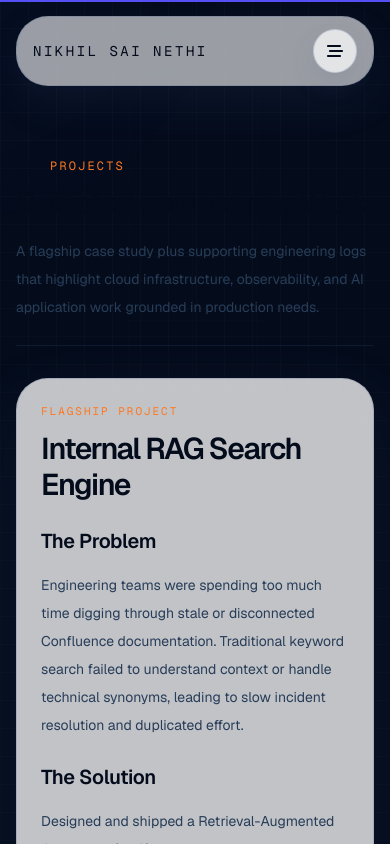
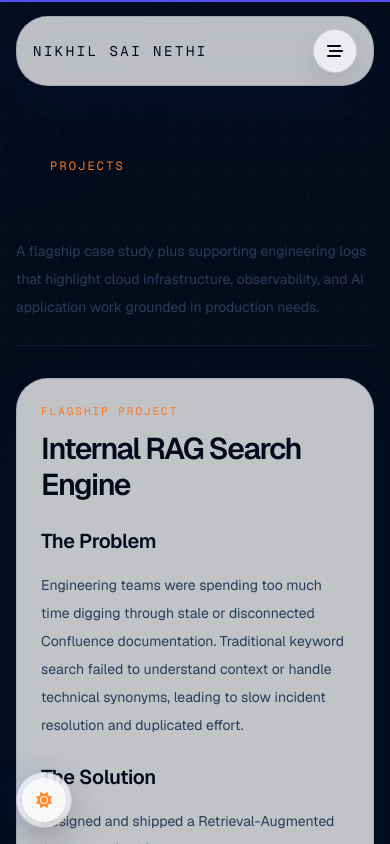
Before and after one commit to nikhilsainethi/nikhil-sai-nethi-portfolio, a Next.js app: page /projects in a window 390 px wide. Shown: the top 844 px of the page. Built offline with nearby package versions, Linux system fonts and the light colour scheme.

Commit message:
Add manual light and dark theme toggle

```diff
--- a/app/globals.css
+++ b/app/globals.css
@@ -15,6 +15,55 @@
   --warm-accent: #ff7820;
   --warm-accent-strong: #e0630c;
   --shadow-card: 0 24px 58px rgba(10, 35, 90, 0.18);
+  --bg-glow-1: rgba(180, 208, 255, 0.88);
+  --bg-glow-2: rgba(145, 175, 255, 0.72);
+  --bg-glow-3: rgba(255, 215, 120, 0.42);
+  --bg-gradient-start: #c8d8f4;
+  --bg-gradient-mid: #c2d0f0;
+  --bg-gradient-end: #c8d8f4;
+  --mobile-bg-glow-1: rgba(186, 210, 255, 0.74);
+  --mobile-bg-glow-2: rgba(164, 182, 255, 0.5);
+  --mobile-bg-glow-3: rgba(255, 215, 120, 0.28);
+  --mobile-bg-gradient-start: #d4def1;
+  --mobile-bg-gradient-mid: #ccd8ef;
+  --mobile-bg-gradient-end: #d4def1;
+  --grid-line: rgba(255, 255, 255, 0.18);
+  --card-hover-fill: color-mix(in srgb, var(--surface-strong) 96%, white);
+  --theme-toggle-shadow: 0 18px 40px rgba(27, 43, 74, 0.16);
+  --theme-toggle-inset: inset 0 1px 0 rgba(255, 255, 255, 0.32);
+}
+
+html[data-theme="dark"] {
+  color-scheme: dark;
+  --background: #08111f;
+  --foreground: #edf3ff;
+  --muted: #9fb2d0;
+  --surface: rgba(14, 23, 40, 0.76);
+  --surface-strong: rgba(10, 18, 34, 0.88);
+  --surface-soft: rgba(17, 28, 50, 0.96);
+  --border: rgba(158, 182, 224, 0.18);
+  --accent: #8f8aff;
+  --accent-strong: #7a74ff;
+  --accent-soft: rgba(143, 138, 255, 0.16);
+  --warm-accent: #ff8b3f;
+  --warm-accent-strong: #ffa05a;
+  --shadow-card: 0 26px 60px rgba(0, 0, 0, 0.36);
+  --bg-glow-1: rgba(70, 110, 198, 0.22);
+  --bg-glow-2: rgba(96, 81, 216, 0.18);
+  --bg-glow-3: rgba(255, 138, 61, 0.12);
+  --bg-gradient-start: #0b1526;
+  --bg-gradient-mid: #09111f;
+  --bg-gradient-end: #0d182a;
+  --mobile-bg-glow-1: rgba(70, 110, 198, 0.18);
+  --mobile-bg-glow-2: rgba(109, 98, 229, 0.14);
+  --mobile-bg-glow-3: rgba(255, 138, 61, 0.09);
+  --mobile-bg-gradient-start: #0b1526;
+  --mobile-bg-gradient-mid: #09111f;
+  --mobile-bg-gradient-end: #0d182a;
+  --grid-line: rgba(255, 255, 255, 0.06);
+  --card-hover-fill: color-mix(in srgb, var(--surface-soft) 92%, black);
+  --theme-toggle-shadow: 0 20px 40px rgba(0, 0, 0, 0.32);
+  --theme-toggle-inset: inset 0 1px 0 rgba(255, 255, 255, 0.08);
 }
 
 
@@ -49,19 +98,33 @@ body {
   color: var(--foreground);
   font-family: var(--font-geist-sans), system-ui, sans-serif;
   background-image:
-    radial-gradient(circle at 8% 15%, rgba(180, 208, 255, 0.88), transparent 20rem),
-    radial-gradient(circle at 85% 8%, rgba(145, 175, 255, 0.72), transparent 26rem),
-    radial-gradient(circle at 18% 72%, rgba(255, 215, 120, 0.42), transparent 20rem),
-    linear-gradient(180deg, #c8d8f4 0%, #c2d0f0 48%, #c8d8f4 100%);
+    radial-gradient(circle at 8% 15%, var(--bg-glow-1), transparent 20rem),
+    radial-gradient(circle at 85% 8%, var(--bg-glow-2), transparent 26rem),
+    radial-gradient(circle at 18% 72%, var(--bg-glow-3), transparent 20rem),
+    linear-gradient(
+      180deg,
+      var(--bg-gradient-start) 0%,
+      var(--bg-gradient-mid) 48%,
+      var(--bg-gradient-end) 100%
+    );
+  transition:
+    background-color 220ms ease,
+    color 220ms ease,
+    background-image 320ms ease;
 }
 
 @media (max-width: 639px) {
   body {
     background-image:
-      radial-gradient(circle at 8% 14%, rgba(186, 210, 255, 0.74), transparent 12rem),
-      radial-gradient(circle at 84% 7%, rgba(164, 182, 255, 0.5), transparent 13rem),
-      radial-gradient(circle at 16% 76%, rgba(255, 215, 120, 0.28), transparent 12rem),
-      linear-gradient(180deg, #d4def1 0%, #ccd8ef 48%, #d4def1 100%);
+      radial-gradient(circle at 8% 14%, var(--mobile-bg-glow-1), transparent 12rem),
+      radial-gradient(circle at 84% 7%, var(--mobile-bg-glow-2), transparent 13rem),
+      radial-gradient(circle at 16% 76%, var(--mobile-bg-glow-3), transparent 12rem),
+      linear-gradient(
+        180deg,
+        var(--mobile-bg-gradient-start) 0%,
+        var(--mobile-bg-gradient-mid) 48%,
+        var(--mobile-bg-gradient-end) 100%
+      );
   }
 
   .glass-panel {
@@ -171,8 +234,8 @@ a {
 .card-hover:hover,
 .card-hover:focus-within {
   transform: translateY(-4px);
-  box-shadow: 0 32px 72px rgba(10, 35, 90, 0.20);
-  background: color-mix(in srgb, var(--surface-strong) 96%, white);
+  box-shadow: 0 32px 72px color-mix(in srgb, var(--foreground) 16%, transparent);
+  background: var(--card-hover-fill);
 }
 
 /* ── Accent gradient text ── */
@@ -196,8 +259,8 @@ a {
   pointer-events: none;
   opacity: 0.14;
   background-image:
-    linear-gradient(rgba(255, 255, 255, 0.18) 1px, transparent 1px),
-    linear-gradient(90deg, rgba(255, 255, 255, 0.18) 1px, transparent 1px);
+    linear-gradient(var(--grid-line) 1px, transparent 1px),
+    linear-gradient(90deg, var(--grid-line) 1px, transparent 1px);
   background-size: 1.75rem 1.75rem;
   mask-image: linear-gradient(180deg, rgba(0, 0, 0, 0.7), transparent 90%);
 }
@@ -219,6 +282,98 @@ a {
   to   { clip-path: inset(0 0 0 0 round 1.4rem); }
 }
 
+.theme-toggle {
+  isolation: isolate;
+  background: color-mix(in srgb, var(--surface-strong) 84%, transparent);
+  border: 1px solid color-mix(in srgb, var(--border) 92%, transparent);
+  box-shadow: var(--theme-toggle-shadow);
+  backdrop-filter: blur(22px);
+  transition:
+    transform 220ms ease,
+    border-color 220ms ease,
+    background-color 220ms ease,
+    box-shadow 220ms ease;
+}
+
+.theme-toggle:hover,
+.theme-toggle:focus-visible {
+  transform: translateY(-2px) scale(1.02);
+  border-color: color-mix(in srgb, var(--accent) 42%, var(--border));
+}
+
+.theme-toggle__glow {
+  position: absolute;
+  inset: -0.1rem;
+  z-index: -1;
+  border-radius: inherit;
+  background:
+    radial-gradient(circle at 35% 30%, color-mix(in srgb, var(--accent) 52%, transparent), transparent 58%),
+    radial-gradient(circle at 72% 72%, color-mix(in srgb, var(--warm-accent) 40%, transparent), transparent 50%);
+  opacity: 0.3;
+  filter: blur(16px);
+  transition:
+    opacity 240ms ease,
+    transform 320ms ease;
+}
+
+.theme-toggle:hover .theme-toggle__glow,
+.theme-toggle:focus-visible .theme-toggle__glow {
+  opacity: 0.48;
+  transform: scale(1.08);
+}
+
+.theme-toggle__core {
+  position: relative;
+  display: inline-flex;
+  height: 2.75rem;
+  width: 2.75rem;
+  align-items: center;
+  justify-content: center;
+  overflow: hidden;
+  border-radius: 9999px;
+  background: color-mix(in srgb, var(--surface) 94%, transparent);
+  box-shadow:
+    var(--theme-toggle-inset),
+    0 10px 24px color-mix(in srgb, var(--foreground) 12%, transparent);
+  color: var(--foreground);
+}
+
+.theme-toggle__icon {
+  position: absolute;
+  transition:
+    transform 260ms cubic-bezier(0.16, 1, 0.3, 1),
+    opacity 220ms ease,
+    color 220ms ease;
+}
+
+.theme-toggle__icon--sun {
+  color: color-mix(in srgb, var(--warm-accent) 82%, #ffd77b);
+}
+
+.theme-toggle__icon--moon {
+  color: color-mix(in srgb, var(--accent) 72%, #dde1ff);
+}
+
+.theme-toggle[data-theme="light"] .theme-toggle__icon--sun {
+  opacity: 1;
+  transform: rotate(0deg) scale(1);
+}
+
+.theme-toggle[data-theme="light"] .theme-toggle__icon--moon {
+  opacity: 0;
+  transform: rotate(32deg) scale(0.5);
+}
+
+.theme-toggle[data-theme="dark"] .theme-toggle__icon--sun {
+  opacity: 0;
+  transform: rotate(-32deg) scale(0.5);
+}
+
+.theme-toggle[data-theme="dark"] .theme-toggle__icon--moon {
+  opacity: 1;
+  transform: rotate(0deg) scale(1);
+}
+
 /* ── Reduced motion ── */
 @media (prefers-reduced-motion: reduce) {
   html {
@@ -229,7 +384,10 @@ a {
   .card-hover,
   .link-underline::after,
   .shimmer-card::after,
-  img {
+  img,
+  .theme-toggle,
+  .theme-toggle__glow,
+  .theme-toggle__icon {
     transition: none;
     animation: none;
   }
--- a/app/layout.tsx
+++ b/app/layout.tsx
@@ -1,6 +1,7 @@
 import type { Metadata } from "next";
 import { Geist, Geist_Mono } from "next/font/google";
 import { siteDescription, siteTitle, siteUrl } from "@/lib/site";
+import { ThemeToggle } from "@/components/portfolio/ThemeToggle";
 import { CursorSpotlight } from "@/components/portfolio/CursorSpotlight";
 import { CustomCursor } from "@/components/portfolio/CustomCursor";
 import { Header } from "@/components/portfolio/Header";
@@ -8,6 +9,7 @@ import { HeroAnimation } from "@/components/portfolio/HeroAnimation";
 import { PageIntro } from "@/components/portfolio/PageIntro";
 import { ScrollProgress } from "@/components/portfolio/ScrollProgress";
 import { SiteFooter } from "@/components/portfolio/SiteFooter";
+import { defaultThemeMode, getThemeInitializationScript } from "@/lib/theme";
 import "./globals.css";
 
 const geistSans = Geist({
@@ -55,10 +57,15 @@ export default function RootLayout({
 }>) {
   return (
     <html
+      data-theme={defaultThemeMode}
       lang="en"
+      suppressHydrationWarning
       className={`${geistSans.variable} ${geistMono.variable} h-full antialiased`}
     >
       <body className="min-h-full flex flex-col bg-background text-foreground">
+        <script
+          dangerouslySetInnerHTML={{ __html: getThemeInitializationScript() }}
+        />
         <PageIntro />
         <ScrollProgress />
         <CustomCursor />
@@ -75,6 +82,7 @@ export default function RootLayout({
             </div>
           </div>
         </div>
+        <ThemeToggle />
       </body>
     </html>
   );
--- a/components/portfolio/Contact.tsx
+++ b/components/portfolio/Contact.tsx
@@ -38,7 +38,7 @@ export function Contact() {
           <a
             key={link.label}
             aria-label={link.value}
-            className="card-hover glass-panel rounded-[1.8rem] border border-white/75 p-6 shadow-[0_22px_48px_rgba(82,101,142,0.11)] focus-visible:outline focus-visible:outline-2 focus-visible:outline-offset-2 focus-visible:outline-accent"
+            className="card-hover glass-panel rounded-[1.8rem] border border-border/80 p-6 shadow-[var(--shadow-card)] focus-visible:outline focus-visible:outline-2 focus-visible:outline-offset-2 focus-visible:outline-accent"
             href={link.href}
             rel={link.href.startsWith("http") ? "noreferrer" : undefined}
             target={link.href.startsWith("http") ? "_blank" : undefined}
--- a/components/portfolio/ExperienceTimeline.tsx
+++ b/components/portfolio/ExperienceTimeline.tsx
@@ -81,10 +81,10 @@ export function ExperienceTimeline() {
               </span>
             ) : (
               /* Past roles: hollow ring */
-              <span className="absolute -left-[2.18rem] top-7 h-4 w-4 rounded-full border-2 border-accent/40 bg-white shadow-[0_4px_10px_rgba(94,116,160,0.12)]" />
+              <span className="absolute -left-[2.18rem] top-7 h-4 w-4 rounded-full border-2 border-accent/40 bg-surface-strong shadow-[0_4px_10px_color-mix(in_srgb,var(--foreground)_12%,transparent)]" />
             )}
             <Reveal delay={index * 0.06}>
-              <article className="card-hover glass-panel rounded-[2rem] border border-white/70 p-6 shadow-[0_24px_60px_rgba(71,94,136,0.12)] sm:p-7">
+              <article className="card-hover glass-panel rounded-[2rem] border border-border/80 p-6 shadow-[var(--shadow-card)] sm:p-7">
                 <div className="flex flex-col gap-5 lg:flex-row lg:items-start lg:justify-between">
                   <div className="flex items-start gap-4">
                     <IdentityMark
--- a/components/portfolio/Header.tsx
+++ b/components/portfolio/Header.tsx
@@ -28,7 +28,7 @@ export function Header() {
 
   return (
     <header className="sticky top-0 z-50 pt-4 sm:pt-6">
-      <div className="mx-auto w-full max-w-6xl rounded-[2rem] border border-white/70 bg-white/60 px-4 py-3 shadow-[0_18px_40px_rgba(73,92,136,0.12)] backdrop-blur-xl sm:px-6 lg:rounded-full">
+      <div className="mx-auto w-full max-w-6xl rounded-[2rem] border border-border/80 bg-surface-strong/80 px-4 py-3 shadow-[var(--shadow-card)] backdrop-blur-xl sm:px-6 lg:rounded-full">
         <div className="grid gap-3 lg:grid-cols-[auto_minmax(0,1fr)_auto] lg:items-center lg:gap-5">
           <div className="flex items-center justify-between gap-4 lg:justify-start">
             <Link
@@ -43,7 +43,7 @@ export function Header() {
               aria-controls="site-nav-panel"
               aria-expanded={menuOpen}
               aria-label={menuOpen ? "Close navigation menu" : "Open navigation menu"}
-              className="inline-flex h-11 w-11 items-center justify-center rounded-full border border-white/80 bg-white/72 text-foreground shadow-[0_12px_28px_rgba(73,92,136,0.12)] transition-all hover:text-accent focus-visible:outline focus-visible:outline-2 focus-visible:outline-offset-2 focus-visible:outline-accent lg:hidden"
+              className="inline-flex h-11 w-11 items-center justify-center rounded-full border border-border/80 bg-surface text-foreground shadow-[0_12px_28px_color-mix(in_srgb,var(--foreground)_10%,transparent)] transition-all hover:text-accent focus-visible:outline focus-visible:outline-2 focus-visible:outline-offset-2 focus-visible:outline-accent lg:hidden"
               onClick={() => setMenuOpen((value) => !value)}
               type="button"
             >
@@ -59,7 +59,7 @@ export function Header() {
           >
             <div className="min-h-0 overflow-hidden lg:contents">
               <nav aria-label="Primary" className="overflow-hidden pt-1 lg:min-w-0 lg:pt-0">
-                <ul className="flex flex-col gap-2 rounded-[1.6rem] bg-white/60 p-2 text-sm text-muted shadow-[inset_0_0_0_1px_rgba(109,130,170,0.12)] sm:flex-row sm:flex-wrap sm:justify-center lg:justify-center lg:rounded-full lg:bg-white/55 lg:px-2 lg:py-1">
+                <ul className="flex flex-col gap-2 rounded-[1.6rem] bg-surface p-2 text-sm text-muted shadow-[inset_0_0_0_1px_color-mix(in_srgb,var(--border)_96%,transparent)] sm:flex-row sm:flex-wrap sm:justify-center lg:justify-center lg:rounded-full lg:bg-surface lg:px-2 lg:py-1">
                   {primaryNavItems.map((item) => {
                     const isActive = pathname === item.href;
 
--- a/components/portfolio/IdentityMark.tsx
+++ b/components/portfolio/IdentityMark.tsx
@@ -16,7 +16,7 @@ export function IdentityMark({
   className = "",
   imageClassName = "",
 }: IdentityMarkProps) {
-  const tileClassName = `flex shrink-0 items-center justify-center overflow-hidden rounded-[0.9rem] border border-border bg-white shadow-sm ${className}`.trim();
+  const tileClassName = `flex shrink-0 items-center justify-center overflow-hidden rounded-[0.9rem] border border-border bg-surface-strong shadow-sm ${className}`.trim();
 
   if (logoPath) {
     return (
--- a/components/portfolio/Projects.tsx
+++ b/components/portfolio/Projects.tsx
@@ -49,7 +49,7 @@ export function Projects() {
       />
 
       <Reveal>
-        <article className="card-hover glass-panel rounded-[2rem] border border-white/70 p-6 shadow-[0_26px_70px_rgba(72,94,138,0.12)] sm:p-8">
+        <article className="card-hover glass-panel rounded-[2rem] border border-border/80 p-6 shadow-[var(--shadow-card)] sm:p-8">
           <div className="grid gap-10 lg:grid-cols-[1.05fr_0.95fr]">
             <div className="space-y-6">
               <div className="space-y-3">
@@ -121,13 +121,13 @@ export function Projects() {
             </div>
 
             <div className="space-y-4">
-              <div className="rounded-[1.4rem] border border-white/80 bg-white/70 p-6 shadow-[0_18px_40px_rgba(83,102,140,0.1)]">
+              <div className="rounded-[1.4rem] border border-border/80 bg-surface-strong p-6 shadow-[0_18px_40px_color-mix(in_srgb,var(--foreground)_10%,transparent)]">
                 <p className="mono-label text-[11px] text-accent">System Highlights</p>
                 <div className="mt-5 space-y-4">
                   {systemHighlights.map((item) => (
                     <div
                       key={item.label}
-                      className="rounded-[1rem] border border-border/70 bg-white/80 px-4 py-4"
+                      className="rounded-[1rem] border border-border/70 bg-surface px-4 py-4"
                     >
                       <p className="font-mono text-[11px] uppercase tracking-[0.18em] text-muted">
                         {item.label}
@@ -140,10 +140,10 @@ export function Projects() {
                 </div>
               </div>
 
-              <div className="rounded-[1.4rem] border border-white/80 bg-white/70 p-6 shadow-[0_18px_40px_rgba(83,102,140,0.1)]">
+              <div className="rounded-[1.4rem] border border-border/80 bg-surface-strong p-6 shadow-[0_18px_40px_color-mix(in_srgb,var(--foreground)_10%,transparent)]">
                 <p className="mono-label text-[11px] text-muted">Why It Worked</p>
                 <div className="mt-4 grid gap-4 sm:grid-cols-2">
-                  <div className="rounded-[1rem] border border-border/70 bg-white/80 px-4 py-4">
+                  <div className="rounded-[1rem] border border-border/70 bg-surface px-4 py-4">
                     <p className="text-2xl font-semibold tracking-[-0.04em] text-foreground">
                       ~45%
                     </p>
@@ -151,7 +151,7 @@ export function Projects() {
                       Faster retrieval after ranking and latency optimization.
                     </p>
                   </div>
-                  <div className="rounded-[1rem] border border-border/70 bg-white/80 px-4 py-4">
+                  <div className="rounded-[1rem] border border-border/70 bg-surface px-4 py-4">
                     <p className="text-2xl font-semibold tracking-[-0.04em] text-foreground">
                       Grounded
                     </p>
@@ -169,7 +169,7 @@ export function Projects() {
       <StaggerChildren className="mt-8 grid gap-4 lg:grid-cols-3" stagger={0.12}>
         {supportingLogs.map((item) => (
           <StaggerItem key={item.title}>
-            <article className="card-hover glass-panel rounded-[1.8rem] border border-white/70 p-5 shadow-[0_20px_44px_rgba(82,101,142,0.1)]">
+            <article className="card-hover glass-panel rounded-[1.8rem] border border-border/80 p-5 shadow-[0_20px_44px_color-mix(in_srgb,var(--foreground)_10%,transparent)]">
               <p className="mono-label text-[11px] text-[var(--warm-accent)]">
                 Engineering Log
               </p>
--- a/components/portfolio/SiteFooter.tsx
+++ b/components/portfolio/SiteFooter.tsx
@@ -38,7 +38,7 @@ export function SiteFooter() {
                 <a
                   key={link.label}
                   aria-label={link.label}
-                  className="flex h-9 w-9 items-center justify-center rounded-full border border-border bg-white/65 text-muted transition-all hover:-translate-y-0.5 hover:border-accent/40 hover:text-accent focus-visible:outline focus-visible:outline-2 focus-visible:outline-offset-2 focus-visible:outline-accent"
+                  className="flex h-9 w-9 items-center justify-center rounded-full border border-border bg-surface text-muted transition-all hover:-translate-y-0.5 hover:border-accent/40 hover:text-accent focus-visible:outline focus-visible:outline-2 focus-visible:outline-offset-2 focus-visible:outline-accent"
                   href={link.href}
                   rel={link.href.startsWith("http") ? "noreferrer" : undefined}
                   target={link.href.startsWith("http") ? "_blank" : undefined}
--- a/components/portfolio/Skills.tsx
+++ b/components/portfolio/Skills.tsx
@@ -126,10 +126,10 @@ export function Skills() {
           return (
             <StaggerItem key={group.title}>
             <div
-              className="card-hover glass-panel flex min-h-0 flex-col rounded-[1.75rem] border border-white/75 p-5 shadow-[0_18px_42px_rgba(82,101,142,0.10)] sm:min-h-[18rem] sm:rounded-[2rem] sm:p-6 sm:shadow-[0_22px_54px_rgba(82,101,142,0.11)]"
+              className="card-hover glass-panel flex min-h-0 flex-col rounded-[1.75rem] border border-border/80 p-5 shadow-[var(--shadow-card)] sm:min-h-[18rem] sm:rounded-[2rem] sm:p-6"
             >
               <div className="flex items-start gap-3">
-                <div className="flex h-11 w-11 shrink-0 items-center justify-center rounded-full border border-white/85 bg-white/80 text-accent shadow-[0_10px_24px_rgba(88,107,144,0.12)] sm:h-12 sm:w-12">
+                <div className="flex h-11 w-11 shrink-0 items-center justify-center rounded-full border border-border/80 bg-surface-strong text-accent shadow-[0_10px_24px_color-mix(in_srgb,var(--foreground)_12%,transparent)] sm:h-12 sm:w-12">
                   <Icon size={17} />
                 </div>
                 <div className="space-y-1">
@@ -148,7 +148,7 @@ export function Skills() {
                   return (
                     <span
                       key={item.name}
-                      className="flex items-center gap-2 rounded-full border border-white/80 bg-white/72 px-3 py-2 text-[13px] text-muted shadow-[0_10px_22px_rgba(89,108,144,0.08)] transition-colors hover:border-accent/30 hover:text-accent-strong sm:text-sm"
+                      className="flex items-center gap-2 rounded-full border border-border/80 bg-surface-strong px-3 py-2 text-[13px] text-muted shadow-[0_10px_22px_color-mix(in_srgb,var(--foreground)_10%,transparent)] transition-colors hover:border-accent/30 hover:text-accent-strong sm:text-sm"
                     >
                       {ItemIcon && <ItemIcon size={14} className="text-accent" />}
                       {item.name}
--- /dev/null
+++ b/components/portfolio/ThemeToggle.tsx
@@ -0,0 +1,63 @@
+"use client";
+
+import { useEffect, useState } from "react";
+import { FaMoon, FaSun } from "react-icons/fa6";
+import {
+  applyThemeMode,
+  defaultThemeMode,
+  getNextThemeMode,
+  resolveThemeMode,
+  type ThemeMode,
+  themeStorageKey,
+} from "@/lib/theme";
+
+const floatingTogglePosition = {
+  bottom: "max(1rem, env(safe-area-inset-bottom))",
+  left: "max(1rem, env(safe-area-inset-left))",
+} as const;
+
+function getInitialThemeMode(): ThemeMode {
+  if (typeof document === "undefined" || typeof window === "undefined") {
+    return defaultThemeMode;
+  }
+
+  return resolveThemeMode({
+    rootValue: document.documentElement.dataset.theme,
+    storedValue: window.localStorage.getItem(themeStorageKey),
+  });
+}
+
+export function ThemeToggle() {
+  const [theme, setTheme] = useState<ThemeMode>(getInitialThemeMode);
+
+  useEffect(() => {
+    applyThemeMode({
+      root: document.documentElement,
+      storage: window.localStorage,
+      theme,
+    });
+  }, [theme]);
+
+  const nextTheme = getNextThemeMode(theme);
+  const buttonLabel = `Switch to ${nextTheme} mode`;
+
+  return (
+    <button
+      aria-label={buttonLabel}
+      aria-pressed={theme === "dark"}
+      className="theme-toggle fixed z-[70] inline-flex h-14 w-14 items-center justify-center rounded-full focus-visible:outline focus-visible:outline-2 focus-visible:outline-offset-4 focus-visible:outline-accent"
+      data-theme={theme}
+      onClick={() => setTheme((currentTheme) => getNextThemeMode(currentTheme))}
+      suppressHydrationWarning
+      style={floatingTogglePosition}
+      type="button"
+    >
+      <span aria-hidden="true" className="theme-toggle__glow" />
+      <span aria-hidden="true" className="theme-toggle__core">
+        <FaSun className="theme-toggle__icon theme-toggle__icon--sun" size={16} />
+        <FaMoon className="theme-toggle__icon theme-toggle__icon--moon" size={15} />
+      </span>
+      <span className="sr-only">{buttonLabel}</span>
+    </button>
+  );
+}
--- /dev/null
+++ b/lib/theme.ts
@@ -0,0 +1,58 @@
+export const themeStorageKey = "nsn-portfolio-theme";
+
+export type ThemeMode = "light" | "dark";
+
+export const defaultThemeMode: ThemeMode = "light";
+
+export function parseThemeMode(value: string | null | undefined): ThemeMode {
+  return value === "dark" ? "dark" : defaultThemeMode;
+}
+
+export function resolveThemeMode({
+  rootValue,
+  storedValue,
+}: {
+  rootValue?: string | null;
+  storedValue?: string | null;
+}): ThemeMode {
+  if (storedValue === "light" || storedValue === "dark") {
+    return storedValue;
+  }
+
+  if (rootValue === "light" || rootValue === "dark") {
+    return rootValue;
+  }
+
+  return defaultThemeMode;
+}
+
+export function getNextThemeMode(currentTheme: ThemeMode): ThemeMode {
+  return currentTheme === "light" ? "dark" : "light";
+}
+
+export function applyThemeMode({
+  root,
+  storage,
+  theme,
+}: {
+  root: Pick<HTMLElement, "dataset">;
+  storage?: Pick<Storage, "setItem"> | null;
+  theme: ThemeMode;
+}) {
+  root.dataset.theme = theme;
+  storage?.setItem(themeStorageKey, theme);
+}
+
+export function getThemeInitializationScript() {
+  return `(() => {
+  const defaultTheme = "${defaultThemeMode}";
+  const storageKey = "${themeStorageKey}";
+  try {
+    const storedTheme = window.localStorage.getItem(storageKey);
+    document.documentElement.dataset.theme =
+      storedTheme === "dark" || storedTheme === "light" ? storedTheme : defaultTheme;
+  } catch (error) {
+    document.documentElement.dataset.theme = defaultTheme;
+  }
+})();`;
+}
```
Also changed, not shown: components/portfolio/CertificationsEducation.tsx (+7 -7 lines), 2 other files (tests, documents, lock files or other folders).
